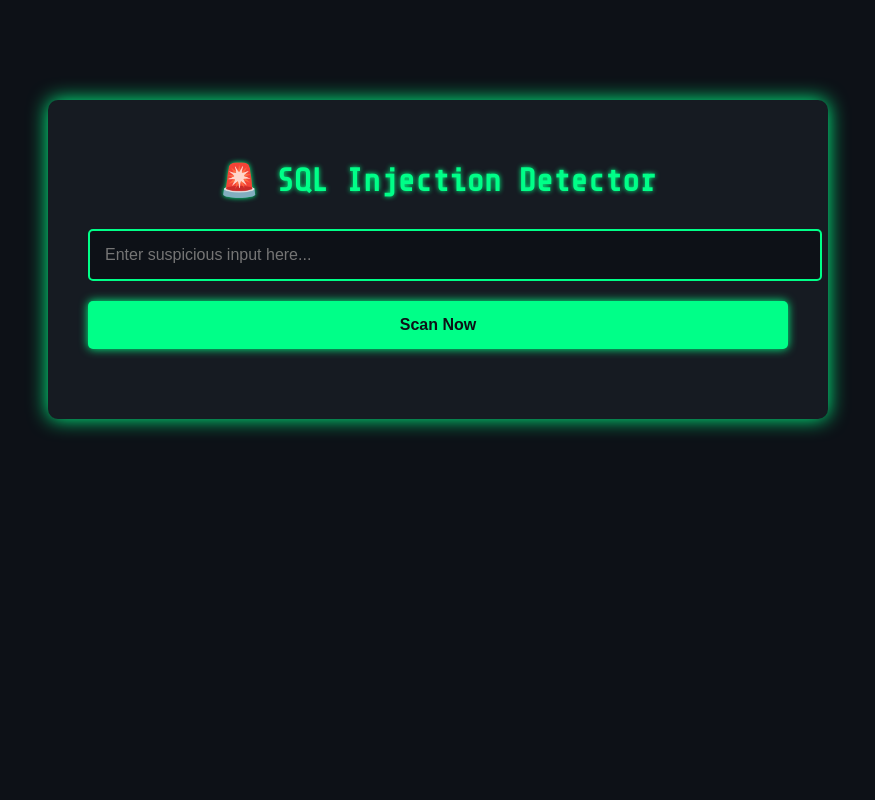
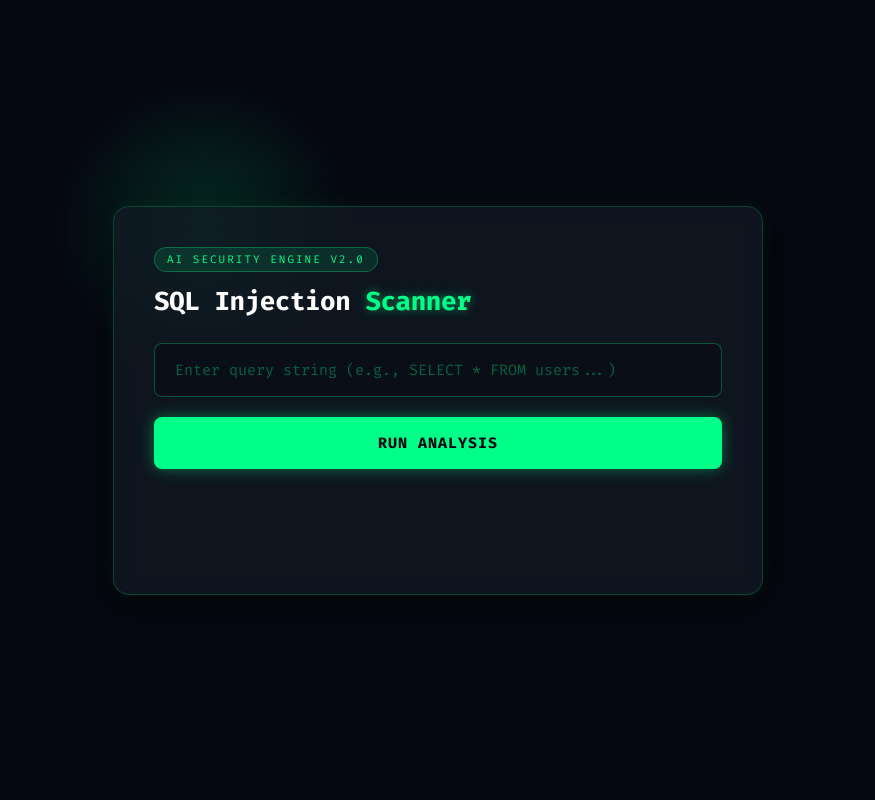
Before and after one commit to monjurulhaque64/sql_injection_Ditector_web, a Flask app: page / in a window 1280 px wide. Shown: the whole page, without its empty margins (202-1077 px from the left). Run offline with Flask 3, Linux system fonts and the light colour scheme; parts of the project's set-up code (start-up, migrations or seed data) failed here and were passed over.

Commit message:
Update index.html

```diff
--- a/templates/index.html
+++ b/templates/index.html
@@ -2,123 +2,254 @@
 <html lang="en">
 <head>
   <meta charset="UTF-8">
-  <title>SQL Injection Scanner - Hacker Mode</title>
+  <title>SQLi Sentinel - Cyber Edition</title>
   <meta name="viewport" content="width=device-width, initial-scale=1.0">
 
-  <!-- Google Font -->
-  <link href="https://fonts.googleapis.com/css2?family=Share+Tech+Mono&display=swap" rel="stylesheet">
+  <!-- Google Fonts -->
+  <link href="https://fonts.googleapis.com/css2?family=Fira+Code:wght@400;600;700&family=Share+Tech+Mono&display=swap" rel="stylesheet">
 
   <style>
-    body {
+    * {
+      box-sizing: border-box;
       margin: 0;
       padding: 0;
-      background-color: #0d1117;
+    }
+
+    body {
+      background-color: #050811;
       color: #00ff88;
-      font-family: 'Share Tech Mono', monospace;
+      font-family: 'Fira Code', 'Share Tech Mono', monospace;
+      min-height: 100vh;
+      display: flex;
+      justify-content: center;
+      align-items: center;
+      overflow-x: hidden;
+      position: relative;
+    }
+
+    /* Ambient Background Glow */
+    body::before {
+      content: '';
+      position: absolute;
+      width: 300px;
+      height: 300px;
+      background: radial-gradient(circle, rgba(0,255,136,0.15) 0%, rgba(0,0,0,0) 70%);
+      top: 10%;
+      left: 20%;
+      z-index: 0;
+      pointer-events: none;
     }
 
     .container {
-      max-width: 700px;
-      margin: 100px auto;
-      background-color: #161b22;
+      position: relative;
+      z-index: 1;
+      width: 90%;
+      max-width: 650px;
+      background: rgba(18, 26, 36, 0.75);
+      backdrop-filter: blur(12px);
+      -webkit-backdrop-filter: blur(12px);
       padding: 40px;
-      border-radius: 10px;
-      box-shadow: 0 0 20px #00ff88;
+      border-radius: 16px;
+      border: 1px solid rgba(0, 255, 136, 0.2);
+      box-shadow: 0 8px 32px 0 rgba(0, 0, 0, 0.8),
+                  0 0 15px rgba(0, 255, 136, 0.1);
+      transition: all 0.3s ease;
+    }
+
+    .container:hover {
+      border-color: rgba(0, 255, 136, 0.4);
+      box-shadow: 0 8px 32px 0 rgba(0, 0, 0, 0.8),
+                  0 0 25px rgba(0, 255, 136, 0.25);
+    }
+
+    .header-badge {
+      display: inline-block;
+      font-size: 11px;
+      letter-spacing: 2px;
+      text-transform: uppercase;
+      color: #00ff88;
+      background: rgba(0, 255, 136, 0.1);
+      padding: 4px 12px;
+      border-radius: 20px;
+      border: 1px solid rgba(0, 255, 136, 0.3);
+      margin-bottom: 12px;
     }
 
     h1 {
-      text-align: center;
-      margin-bottom: 30px;
+      text-align: left;
+      margin-bottom: 25px;
+      color: #ffffff;
+      font-size: 26px;
+      font-weight: 700;
+      letter-spacing: -0.5px;
+    }
+
+    h1 span {
       color: #00ff88;
-      text-shadow: 0 0 5px #00ff88;
+      text-shadow: 0 0 10px rgba(0, 255, 136, 0.5);
+    }
+
+    .input-group {
+      position: relative;
+      margin-bottom: 20px;
     }
 
     input[type="text"] {
       width: 100%;
-      padding: 15px;
-      background-color: #0d1117;
-      border: 2px solid #00ff88;
-      border-radius: 5px;
+      padding: 16px 20px;
+      background-color: rgba(9, 14, 23, 0.8);
+      border: 1px solid rgba(0, 255, 136, 0.3);
+      border-radius: 8px;
       color: #00ff88;
-      font-size: 16px;
+      font-family: inherit;
+      font-size: 15px;
+      outline: none;
+      transition: all 0.3s ease;
+    }
+
+    input[type="text"]:focus {
+      border-color: #00ff88;
+      box-shadow: 0 0 12px rgba(0, 255, 136, 0.3);
+      background-color: rgba(9, 14, 23, 0.95);
+    }
+
+    input[type="text"]::placeholder {
+      color: rgba(0, 255, 136, 0.35);
     }
 
     button {
-      margin-top: 20px;
       width: 100%;
-      padding: 15px;
-      background-color: #00ff88;
-      color: #0d1117;
+      padding: 16px;
+      background: #00ff88;
+      color: #050811;
       border: none;
-      border-radius: 5px;
-      font-size: 16px;
-      font-weight: bold;
+      border-radius: 8px;
+      font-family: inherit;
+      font-size: 15px;
+      font-weight: 700;
+      letter-spacing: 1px;
       cursor: pointer;
-      box-shadow: 0 0 10px #00ff88;
-      transition: all 0.3s ease-in-out;
+      box-shadow: 0 0 15px rgba(0, 255, 136, 0.4);
+      transition: all 0.25s ease;
+      display: flex;
+      justify-content: center;
+      align-items: center;
+      gap: 10px;
     }
 
     button:hover {
-      background-color: #0d1117;
-      color: #00ff88;
-      border: 2px solid #00ff88;
+      background-color: #ffffff;
+      color: #050811;
+      box-shadow: 0 0 20px rgba(255, 255, 255, 0.6);
+      transform: translateY(-2px);
+    }
+
+    button:active {
+      transform: translateY(0);
+    }
+
+    /* Result Box Styling */
+    #result-container {
+      margin-top: 25px;
+      min-height: 60px;
+      display: flex;
+      align-items: center;
+      justify-content: center;
+      border-radius: 8px;
+      transition: all 0.3s ease;
     }
 
     #result {
-      margin-top: 30px;
+      font-size: 15px;
+      font-weight: 600;
+      letter-spacing: 0.5px;
       text-align: center;
-      font-size: 18px;
-      font-weight: bold;
-    }
-
-    .blinking {
-      animation: blink 1s infinite;
-    }
-
-    @keyframes blink {
-      0%, 100% { opacity: 1; }
-      50% { opacity: 0; }
+      padding: 12px 20px;
+      width: 100%;
+      border-radius: 8px;
     }
 
     .malicious {
-      color: red;
-      text-shadow: 0 0 10px red;
+      color: #ff3366;
+      background: rgba(255, 51, 102, 0.1);
+      border: 1px solid rgba(255, 51, 102, 0.4);
+      box-shadow: 0 0 15px rgba(255, 51, 102, 0.2);
     }
 
     .safe {
       color: #00ff88;
-      text-shadow: 0 0 5px #00ff88;
+      background: rgba(0, 255, 136, 0.1);
+      border: 1px solid rgba(0, 255, 136, 0.4);
+      box-shadow: 0 0 15px rgba(0, 255, 136, 0.2);
+    }
+
+    .scanning {
+      color: #00e5ff;
+      background: rgba(0, 229, 255, 0.1);
+      border: 1px solid rgba(0, 229, 255, 0.3);
+    }
+
+    .blinking {
+      animation: pulse 1.5s infinite;
+    }
+
+    @keyframes pulse {
+      0% { opacity: 1; }
+      50% { opacity: 0.4; }
+      100% { opacity: 1; }
     }
   </style>
 </head>
 <body>
 
   <div class="container">
-    <h1>🚨 SQL Injection Detector</h1>
+    <span class="header-badge">AI Security Engine v2.0</span>
+    <h1>SQL Injection <span>Scanner</span></h1>
+
     <form id="checkForm">
-      <input type="text" id="userInput" placeholder="Enter suspicious input here..." required>
-      <button type="submit">Scan Now</button>
+      <div class="input-group">
+        <input type="text" id="userInput" placeholder="Enter query string (e.g., SELECT * FROM users...)" required autocomplete="off">
+      </div>
+      <button type="submit" id="scanBtn">
+        <span>RUN ANALYSIS</span>
+      </button>
     </form>
-    <p id="result"></p>
+
+    <div id="result-container">
+      <p id="result" style="display: none;"></p>
+    </div>
   </div>
 
   <!-- Keyboard Sound -->
   <audio id="keySound" src="https://assets.mixkit.co/sfx/preview/mixkit-typewriter-hard-keystroke-1361.mp3" preload="auto"></audio>
 
   <script>
-    // Keyboard sound effect
     const inputBox = document.getElementById("userInput");
     const keySound = document.getElementById("keySound");
+    const resultBox = document.getElementById("result");
+    const scanBtn = document.getElementById("scanBtn");
+
+    // Keyboard sound effect
     inputBox.addEventListener("keydown", () => {
       keySound.currentTime = 0;
-      keySound.play();
+      keySound.play().catch(() => {}); // catch autoplay blocks
     });
 
-    // Fetch API
+    // Form Submission & Fetch API
     document.getElementById("checkForm").addEventListener("submit", async function(e) {
       e.preventDefault();
-      const input = inputBox.value;
+      const input = inputBox.value.trim();
 
+      if (!input) return;
+
+      // Loading State Setup
+      scanBtn.disabled = true;
+      scanBtn.style.opacity = "0.7";
+      resultBox.style.display = "block";
+      resultBox.textContent = "🔍 SCANNING FOR THREATS...";
+      resultBox.className = "scanning blinking";
+
+      try {
         const res = await fetch("/predict", {
           method: "POST",
           headers: { "Content-Type": "application/json" },
@@ -126,14 +257,25 @@
         });
 
         const data = await res.json();
-      const resultBox = document.getElementById("result");
 
+        // Simulate a slight delay for better UX scanning feel
+        setTimeout(() => {
           if (data.result === "malicious") {
-        resultBox.textContent = "⚠️ MALICIOUS INJECTION DETECTED!";
-        resultBox.className = "malicious blinking";
+            resultBox.textContent = "🚨 THREAT DETECTED: MALICIOUS SQL INJECTION";
+            resultBox.className = "malicious";
           } else {
-        resultBox.textContent = "✅ This input is SAFE.";
-        resultBox.className = "safe blinking";
+            resultBox.textContent = "✅ SCAN PASSED: INPUT IS SECURE";
+            resultBox.className = "safe";
+          }
+          scanBtn.disabled = false;
+          scanBtn.style.opacity = "1";
+        }, 400);
+
+      } catch (err) {
+        resultBox.textContent = "❌ ERROR: COULD NOT CONNECT TO SCANNER ENGINE";
+        resultBox.className = "malicious";
+        scanBtn.disabled = false;
+        scanBtn.style.opacity = "1";
       }
     });
   </script>
```
Lines whose indentation alone changed are shown as unchanged.
